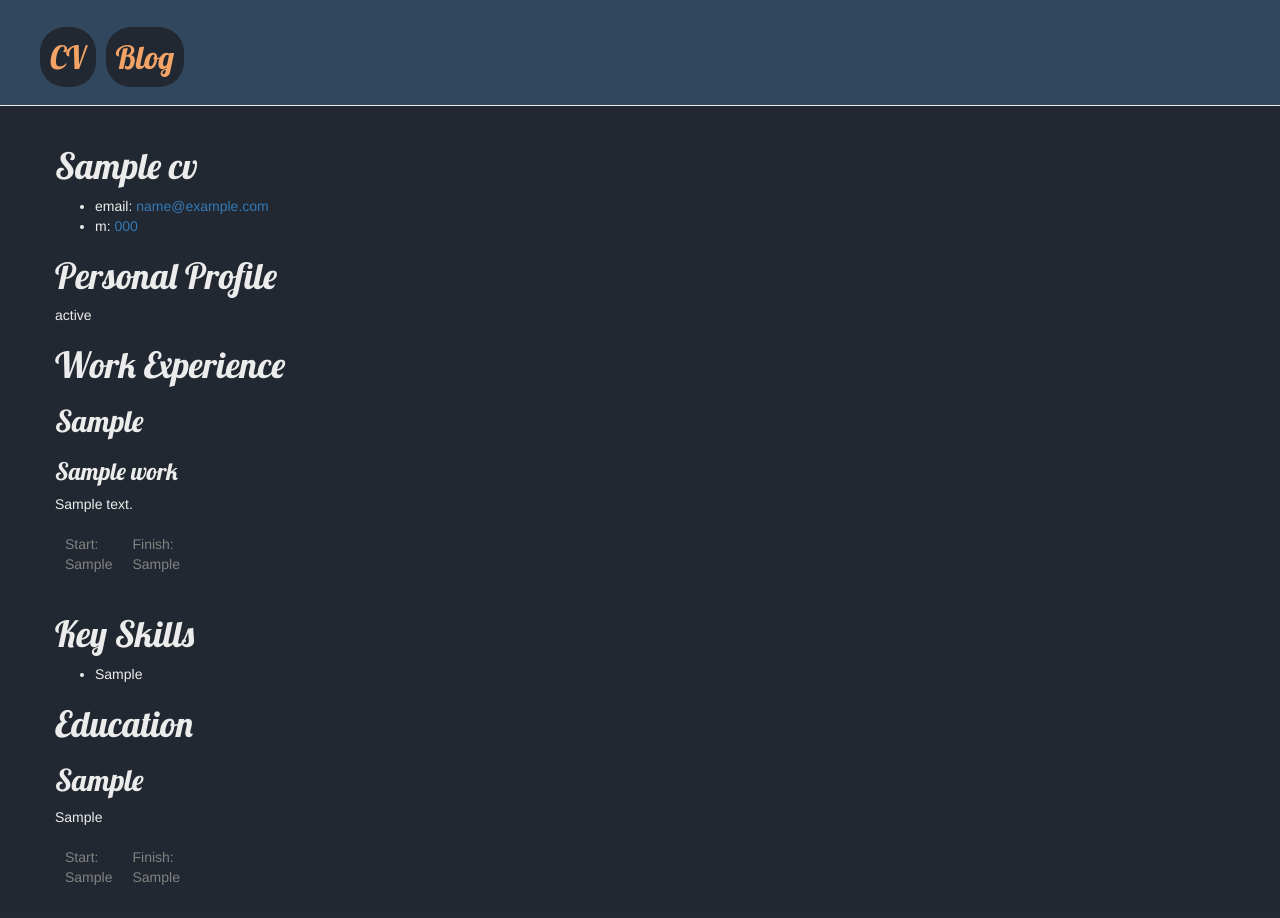
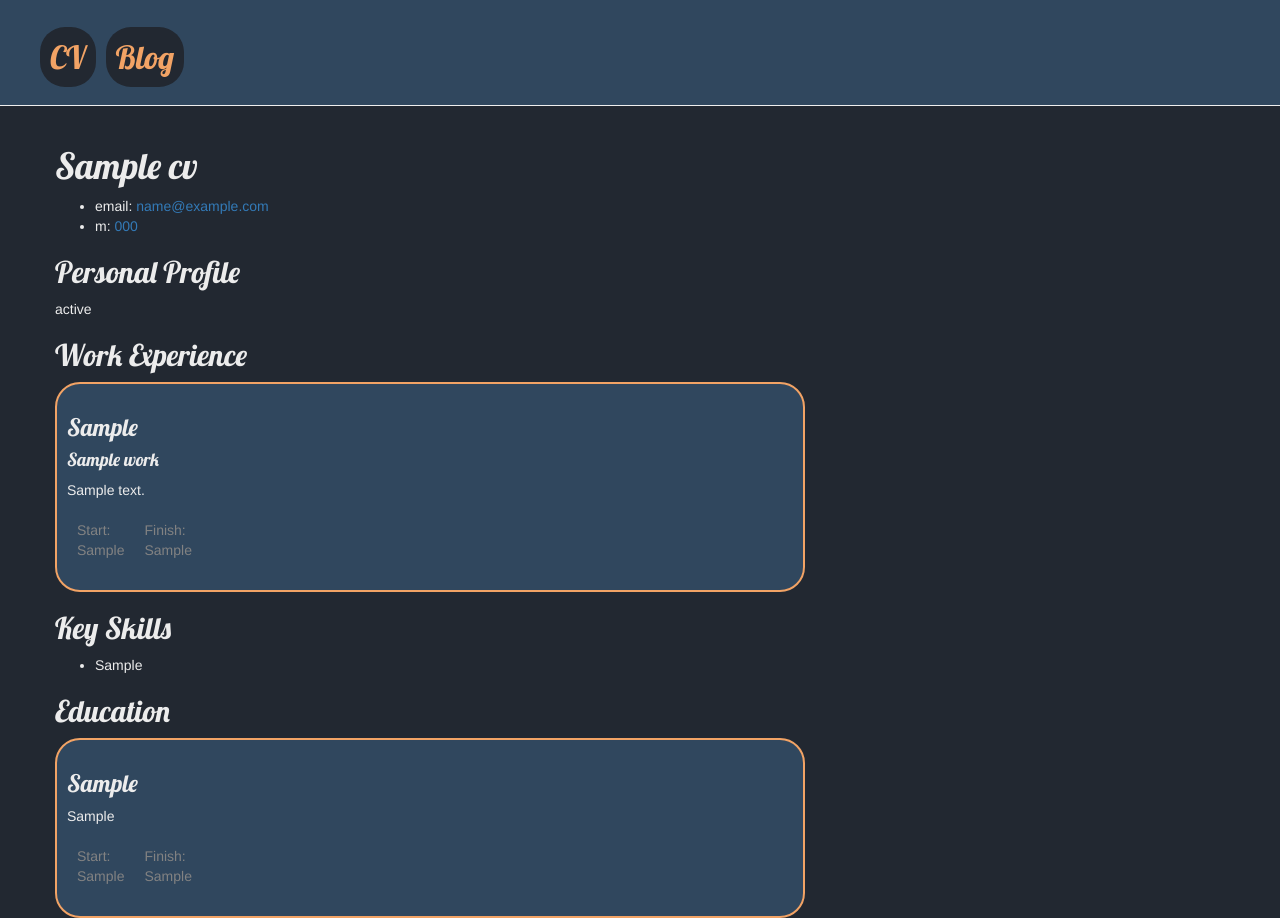
Before and after one commit to RomanPodkovyrin/WebCV, a Django app: page /cv/ in a window 1280 px wide. Before the commit the page ends 885 px from the top, so only its background shows below. Run offline with Django 3.2, Linux system fonts and the light colour scheme; tables that the repository leaves empty hold one stand-in row (values such as "Sample post"); some libraries are stand-ins or nearby versions.

Commit message:
added rounded background to menu, posts, education and work

```diff
--- a/blog/admin.py
+++ b/blog/admin.py
@@ -1,6 +1,8 @@
 from django.contrib import admin
-from .models import Post, CV
+from .models import Post, CV, Work, Education
 
 admin.site.register(Post) # makes the model visible in the admin page
 admin.site.register(CV)
+admin.site.register(Work)
+admin.site.register(Education)
 # Register your models here.
--- a/blog/static/css/blog.css
+++ b/blog/static/css/blog.css
@@ -60,7 +60,14 @@ h1, h2, h3, h4 {
 }
 
 .post {
-    margin-bottom: 70px;
+    margin-bottom: 50px;
+    background-color: #30475e;
+    border: 2px solid #f2a365;
+    border-radius: 25px;
+    padding: 10px;
+}
+
+.work, .education {
     background-color: #30475e;
     border: 2px solid #f2a365;
     border-radius: 25px;
--- a/blog/templates/blog/cv_page.html
+++ b/blog/templates/blog/cv_page.html
@@ -25,7 +25,7 @@
 		<section>
 			<article>
 				<div>
-					<h1>Personal Profile</h1>
+					<h2>Personal Profile</h1>
 				</div>
 
 				<div id="id_personal_statement">
@@ -39,10 +39,10 @@
 	<div>
 		<section>
 			<div >
-				<h1>Work Experience</h1>
+				<h2>Work Experience</h1>
 			</div>
 
-			<div id="id_work_list_table">
+			<div class="work" id="id_work_list_table">
 				<article>
 				{% for work in works %}
 
@@ -50,8 +50,8 @@
 						{% if user.is_authenticated %}
 								<a id="work_edit_button" class="btn btn-default" href="{% url 'work_edit' pk=work.pk %}"><span class="glyphicon glyphicon-pencil"></span></a>
 						{% endif %}
-						<h2 id="id_company">{{ work.company }}</h2>
-						<h3 id="id_job_title">{{ work.job_title }}</h3>
+						<h3 id="id_company">{{ work.company }}</h2>
+						<h4 id="id_job_title">{{ work.job_title }}</h3>
 						{% comment %} <p>April 2011 - Present</p> {% endcomment %}
 						<p id="id_description">{{ work.description }}</p>
 
@@ -69,7 +69,7 @@
 
 	<section>
 		<div>
-			<h1>Key Skills</h1>
+			<h2>Key Skills</h1>
 		</div>
 
 		<div>
@@ -82,17 +82,17 @@
 
 	<section>
 		<div>
-			<h1>Education</h1>
+			<h2>Education</h1>
 		</div>
 
-		<div id="id_education_list_table">
+		<div class="education" id="id_education_list_table">
 			{% for education in educations %}
 
 					<div id="id_education">
 						{% if user.is_authenticated %}
 								<a id="education_edit_button" class="btn btn-default" href="{% url 'education_edit' pk=education.pk %}"><span class="glyphicon glyphicon-pencil"></span></a>
 						{% endif %}
-						<h2 id="id_school">{{ education.school }}</h2>
+						<h3 id="id_school">{{ education.school }}</h2>
 						{% comment %} <p>April 2011 - Present</p> {% endcomment %}
 						<p id="id_grade">{{ education.grade }}</p>
 
```
